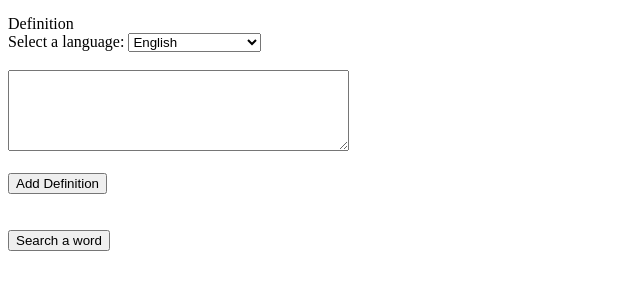
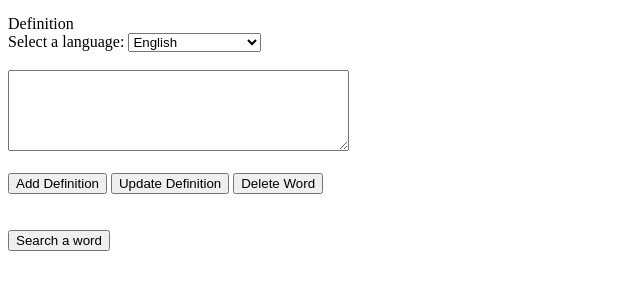
Before and after one commit to krispyrendang/COMP4537_Labs, a website: page COMP4537/labs/6/write.html in a window 1280 px wide. Shown: the part 123-412 px from the top of the page, without its empty margins (0-640 px from the left). Drawn offline with Linux system fonts and the light colour scheme.

Commit message:
added update and delete methods.

```diff
--- a/COMP4537/labs/6/write.html
+++ b/COMP4537/labs/6/write.html
@@ -28,6 +28,9 @@
         </select> <br><br>
         <textarea id="definition" rows="5" cols="40"></textarea> <br><br>
         <button type="submit" onclick="addDefinition()">Add Definition</button>
+        <button type="submit" onclick="updateDefinition()">Update Definition</button>
+        <button type="submit" onclick="deleteWord()">Delete Word</button>
+
     </div>
     <div id="addResult"></div>
     <br><br>
@@ -58,6 +61,46 @@
                 }
             }
         }
+
+        function updateDefinition() {
+
+            let word = document.getElementById("word").value;
+            let definition = document.getElementById("definition").value;
+            let word_language = document.getElementById("word_language").value;
+            let def_language = document.getElementById("def_language").value;
+            let params = "word=" + word + "&definition=" + definition + "&word_language=" + word_language + "&def_language=" + def_language;
+            const xhttp = new XMLHttpRequest();
+            xhttp.open("PATCH", word_endPointRoot, true);
+            xhttp.setRequestHeader("Content-type", "application/x-www-form-urlencoded");
+            xhttp.send(params);
+            xhttp.onreadystatechange = function () {
+                if (this.readyState == 4 && this.status == 200) {
+                    console.log(this.responseText);
+                    document.getElementById("addResult").innerHTML = this.responseText;
+                    document.getElementById("word").value = "";
+                    document.getElementById("definition").value = "";
+                    document.getElementById("language").value = "";
+                }
+            }
+        }
+
+        function deleteWord() {
+
+            let word = document.getElementById("word").value;
+            const xhttp = new XMLHttpRequest();
+            xhttp.open("DELETE", word_endPointRoot, true);
+            xhttp.setRequestHeader("Content-type", "application/x-www-form-urlencoded");
+            xhttp.send(word);
+            xhttp.onreadystatechange = function () {
+                if (this.readyState == 4 && this.status == 200) {
+                    console.log(this.responseText);
+                    document.getElementById("addResult").innerHTML = this.responseText;
+                    document.getElementById("word").value = "";
+                    document.getElementById("definition").value = "";
+                    document.getElementById("language").value = "";
+                }
+            }
+        }
     </script>
 </body>
 </html>
```
